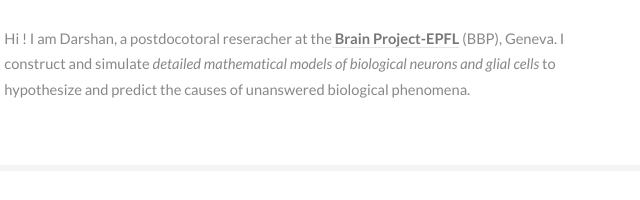
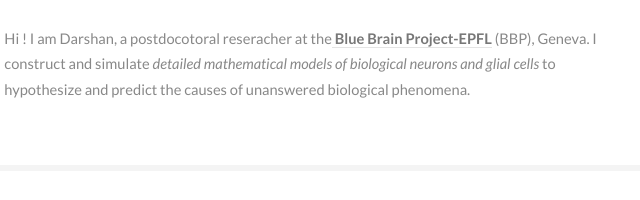
Before and after one commit to darshanmandge/darshanmandge.github.io, a plain HTML site: page index.html in a window 1280 px wide. Shown: the part 359-559 px from the top of the page, 181-821 px from the left. Drawn offline with Linux system fonts and the light colour scheme.

Commit message:
minor changes

```diff
--- a/index.html
+++ b/index.html
@@ -72,7 +72,7 @@
 									<!-- TAG LINE	<p> Biomedical Engineer <br />
 										template freebie by <a href="http://html5up.net">HTML5 UP</a>.</p> -->
 									</header>
-									<p>Hi ! I am Darshan, a postdocotoral reseracher at the<a href="https://www.epfl.ch/research/domains/bluebrain/"> <b>Brain Project-EPFL</b></a> (BBP), Geneva. I construct and simulate <i> detailed mathematical models of biological neurons and glial cells </i>to hypothesize and predict the causes of unanswered biological phenomena.</p>
+									<p>Hi ! I am Darshan, a postdocotoral reseracher at the<a href="https://www.epfl.ch/research/domains/bluebrain/"> <b>Blue Brain Project-EPFL</b></a> (BBP), Geneva. I construct and simulate <i> detailed mathematical models of biological neurons and glial cells </i>to hypothesize and predict the causes of unanswered biological phenomena.</p>
 								</div>
 							</section>
 
```
